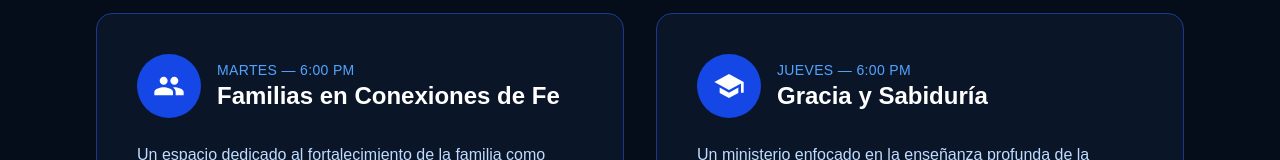
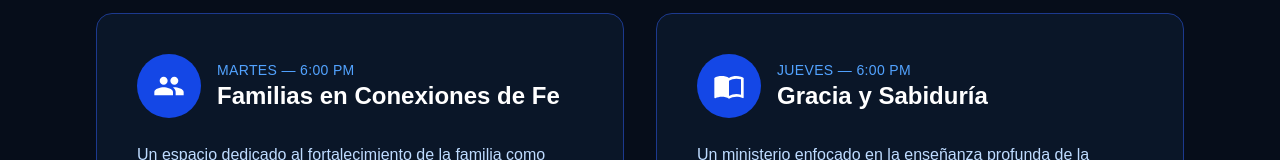
Before and after one commit to Sosagz09/shekinah-church, a Next.js app: page /ministerios in a window 1280 px wide. Shown: the part 450-610 px from the top of the page. Built offline with nearby package versions, Linux system fonts and the light colour scheme.

Commit message:
cambios en ministerios

```diff
--- a/src/app/ministerios/page.js
+++ b/src/app/ministerios/page.js
@@ -11,7 +11,7 @@ export default function Ministerios() {
     {
       titulo: "Gracia y Sabiduría",
       horario: "Jueves — 6:00 PM",
-      icono: "M12 3L1 9l11 6 9-4.91V17h2V9L12 3zM5 13.18v4L12 21l7-3.82v-4L12 17l-7-3.82z",
+      icono: "M21 5c-1.11-.35-2.33-.5-3.5-.5-1.95 0-4.05.4-5.5 1.5-1.45-1.1-3.55-1.5-5.5-1.5S2.45 4.9 1 6v14.65c0 .25.25.5.5.5.1 0 .15-.05.25-.05C3.1 20.45 5.05 20 6.5 20c1.95 0 4.05.4 5.5 1.5 1.35-.85 3.8-1.5 5.5-1.5 1.65 0 3.35.3 4.75 1.05.1.05.15.05.25.05.25 0 .5-.25.5-.5V6c-.6-.45-1.25-.75-2-1zm0 13.5c-1.1-.35-2.3-.5-3.5-.5-1.7 0-4.15.65-5.5 1.5V8c1.35-.85 3.8-1.5 5.5-1.5 1.2 0 2.4.15 3.5.5v11.5z",
       desc: "Un ministerio enfocado en la enseñanza profunda de la Palabra de Dios, formando creyentes maduros que vivan con sabiduría y gracia en cada área de su vida.",
     },
     {
@@ -28,17 +28,17 @@ export default function Ministerios() {
     },
     {
       titulo: "Multimedia",
-      icono: "M21 3H3c-1.11 0-2 .89-2 2v12c0 1.11.89 2 2 2h5v2h8v-2h5c1.1 0 2-.89 2-2V5c0-1.11-.9-2-2-2zm0 14H3V5h18v12z",
+      icono: "M4 6h16v10H4V6zm16-2H4c-1.1 0-2 .9-2 2v10c0 1.1.9 2 2 2h4l-2 2v1h12v-1l-2-2h4c1.1 0 2-.9 2-2V6c0-1.1-.9-2-2-2zm-9 9l5-3-5-3v6z",
       desc: "Utiliza la tecnología audiovisual y digital para llevar el evangelio más allá de las paredes de la iglesia: proyección de alabanzas y prédicas, transmisiones en vivo, grabación de mensajes y elaboración de anuncios y contenido para mantener informada a la comunidad.",
     },
     {
       titulo: "Escuelita Bíblica",
-      icono: "M12 3L1 9l4 2.18v6L12 21l7-3.82v-6l2-1.09V17h2V9L12 3zm6.82 6L12 12.72 5.18 9 12 5.28 18.82 9zM17 15.99l-5 2.73-5-2.73v-3.72L12 15l5-2.73v3.72z",
+      icono: "M12 2C9.79 2 8 3.79 8 6s1.79 4 4 4 4-1.79 4-4-1.79-4-4-4zm0 10c-3.31 0-6 1.79-6 4v2h12v-2c0-2.21-2.69-4-6-4zm-7-3.5c.83 0 1.5-.67 1.5-1.5S5.83 5.5 5 5.5 3.5 6.17 3.5 7 4.17 8.5 5 8.5zm1.5 1.5c-1.4 0-4.5.7-4.5 2.5V14h4v-1.5c0-.66.16-1.55.5-2.5zm12.5-1.5c.83 0 1.5-.67 1.5-1.5S19.83 5.5 19 5.5 17.5 6.17 17.5 7s.67 1.5 1.5 1.5zM24 14v-1.5c0-1.8-3.1-2.5-4.5-2.5.34.95.5 1.84.5 2.5V14h4z",
       desc: "Un espacio vital diseñado para guiar a los más pequeños en su crecimiento espiritual, enseñándoles las Escrituras de manera adecuada a su edad, formando su carácter y desarrollando los talentos que Dios les ha dado.",
     },
     {
       titulo: "Misiones",
-      icono: "M12 2C6.48 2 2 6.48 2 12s4.48 10 10 10 10-4.48 10-10S17.52 2 12 2zm-2 15l-5-5 1.41-1.41L10 14.17l7.59-7.59L19 8l-9 9z",
+      icono: "M12 2C8.13 2 5 5.13 5 9c0 5.25 7 13 7 13s7-7.75 7-13c0-3.87-3.13-7-7-7zm0 9.5c-1.38 0-2.5-1.12-2.5-2.5s1.12-2.5 2.5-2.5 2.5 1.12 2.5 2.5-1.12 2.5-2.5 2.5z",
       desc: "Lleva a cabo la Gran Comisión extendiendo el Reino de Dios a través del envío y sostén de misioneros, ayuda humanitaria, evangelismo local e intercesión por los pueblos no alcanzados.",
     },
     {
@@ -53,22 +53,22 @@ export default function Ministerios() {
     },
     {
       titulo: "Servidores",
-      icono: "M16 4c0-1.11.89-2 2-2s2 .89 2 2-.89 2-2 2-2-.89-2-2zm4 18v-6h2.5l-2.54-7.63A2.984 2.984 0 0 0 17.06 6.5c-.74 0-1.38.38-1.76.95l-1.36 2.05c-.32.5-.32 1.14 0 1.64L15.5 14H18v8h2zM12.5 11.5c.83 0 1.5-.67 1.5-1.5s-.67-1.5-1.5-1.5-1.5.67-1.5 1.5.67 1.5 1.5 1.5zM5.5 6c1.11 0 2-.89 2-2s-.89-2-2-2-2 .89-2 2 .89 2 2 2zm2 16v-7H9V9.5C9 8.12 7.88 7 6.5 7h-2C3.12 7 2 8.12 2 9.5V15h1.5v7h4z",
+      icono: "M11 9H9V2H7v7H5V2H3v7c0 2.12 1.66 3.84 3.75 3.97V22h2.5v-9.03C11.34 12.84 13 11.12 13 9V2h-2v7zm5-3v8h2.5v8H21V2c-2.76 0-5 2.24-5 4z",
       desc: "Facilita el desarrollo ordenado de los servicios siendo la primera cara visible de la iglesia: dan la bienvenida, ayudan con la acomodación, gestionan las ofrendas y diezmos, y velan por el orden y la preparación del espacio.",
     },
     {
       titulo: "Iglesia en la Calle",
-      icono: "M12 2C8.13 2 5 5.13 5 9c0 5.25 7 13 7 13s7-7.75 7-13c0-3.87-3.13-7-7-7zm0 9.5c-1.38 0-2.5-1.12-2.5-2.5s1.12-2.5 2.5-2.5 2.5 1.12 2.5 2.5-1.12 2.5-2.5 2.5z",
+      icono: "M20 4H4c-1.11 0-2 .89-2 2v12c0 1.11.89 2 2 2h16c1.11 0 2-.89 2-2V6c0-1.11-.89-2-2-2zM4 18V8h16v10H4zm2-7h2v2H6v-2zm0 4h8v2H6v-2zm10-4h2v2h-2v-2z",
       desc: "Conocido como evangelismo callejero, lleva el mensaje de salvación fuera de las paredes del templo: proclama el evangelio, brinda ayuda práctica a personas vulnerables y conecta a quienes lo necesitan con la congregación.",
     },
     {
       titulo: "Evangelismo",
-      icono: "M12 2L1 21h22L12 2zm0 3.84L18.93 19H5.07L12 5.84zM11 10v4h2v-4h-2zm0 6v2h2v-2h-2z",
+      icono: "M12 1L3 5v6c0 5.55 3.84 10.74 9 12 5.16-1.26 9-6.45 9-12V5l-9-4zm-1 14.5l-3.5-3.5 1.41-1.41L11 12.67l4.59-4.59L17 9.5 11 15.5z",
       desc: "Proclama el evangelio de Jesucristo y extiende el mensaje de salvación a quienes no conocen a Dios, capacitando a los miembros para compartir su fe y dando seguimiento a quienes deciden seguir a Cristo.",
     },
     {
       titulo: "Conservación de Frutos",
-      icono: "M9 16.17L4.83 12l-1.42 1.41L9 19 21 7l-1.41-1.41L9 16.17z",
+      icono: "M17 8C8 10 5.9 16.17 3.82 21.34l1.89.66.95-2.3c.48.17.98.3 1.34.3C19 20 22 3 22 3c-1 2-8 2.25-13 3.25S2 11.5 2 13.5c0 1.61.92 3.4 2.39 4.65C5.55 14.42 8.6 9.65 17 8z",
       desc: "Su función es retener y discipular a los nuevos creyentes que llegan a la congregación, dándoles seguimiento, enseñándoles los principios básicos de la fe y ayudándolos a integrarse plenamente a la vida de la iglesia.",
     },
   ];
```
